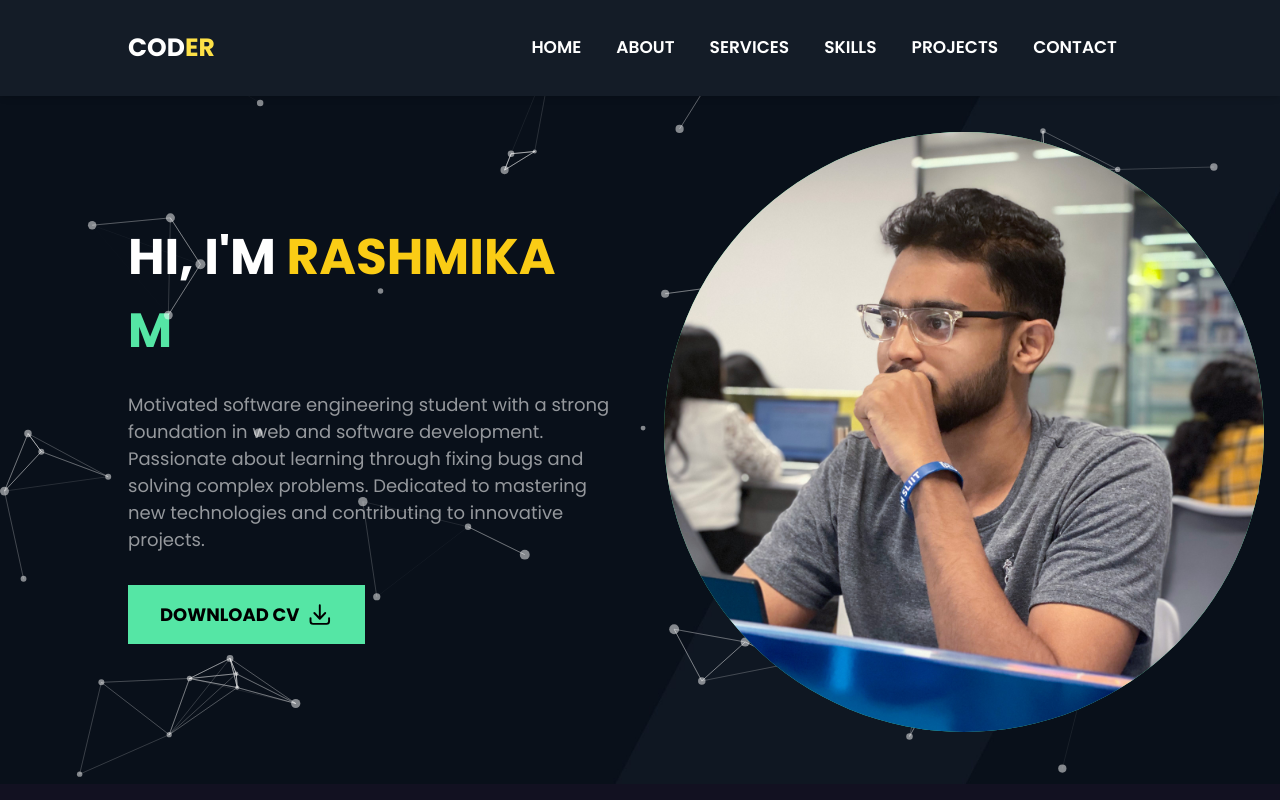
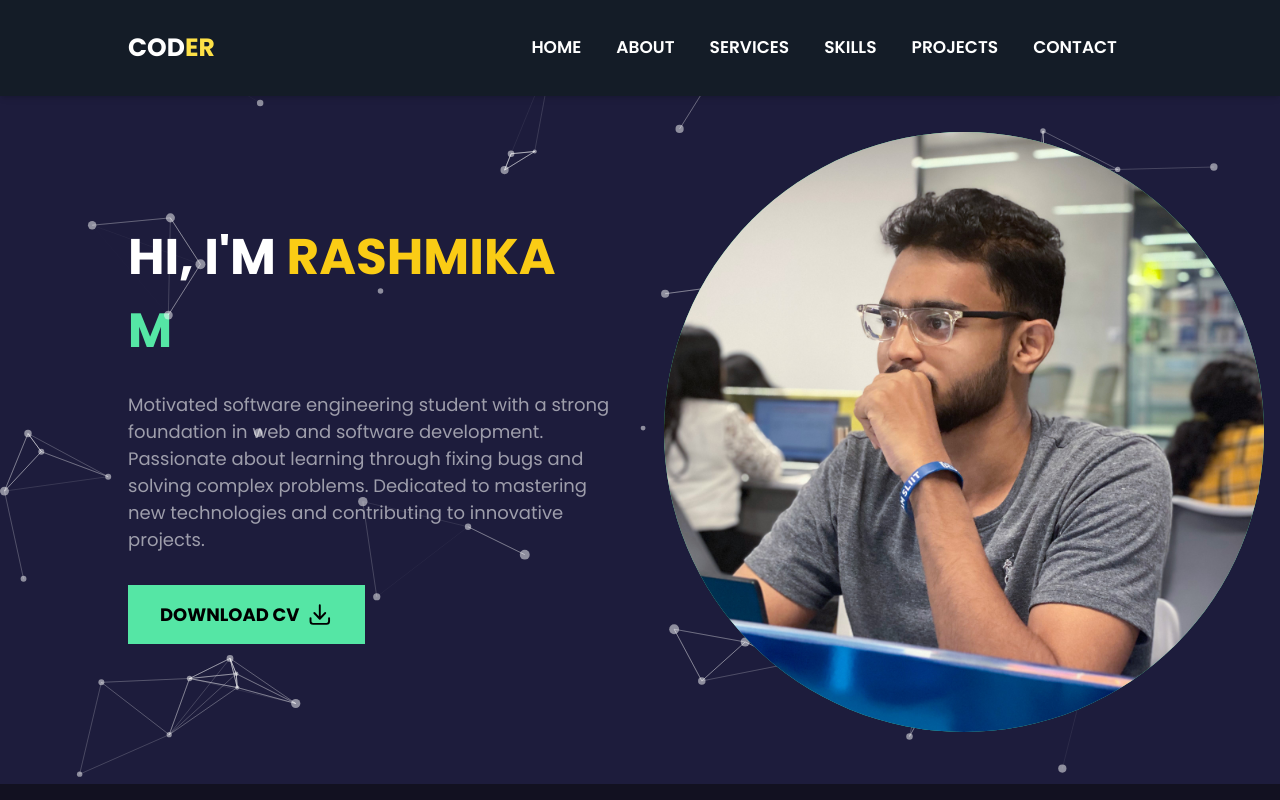
Before and after one commit to Rashmika-Jayarathna/portfolio, a Next.js app: page / in a window 1280 px wide. Shown: the top 800 px of the page. Built offline with nearby package versions, Linux system fonts and the light colour scheme.

Commit message:
fixed bug 3

```diff
--- a/components/Hero.tsx
+++ b/components/Hero.tsx
@@ -6,7 +6,7 @@ import { ArrowDownTrayIcon } from "@heroicons/react/20/solid";
 
 const Hero = () => {
   return (
-    <div className="h-[88vh] bg-[url('/images/banner.jpg')] mt-[10vh] bg-cover bg-center ">
+    <div className="h-[88vh] bg-[#1d1c3c] mt-[10vh] bg-cover bg-center ">
       <Particle />
       <div className="w-[80%] grid-cols-1 mx-auto grid lg:grid-cols-2 gap-[3rem] h-[100%] items-center ">
         <div>
```
